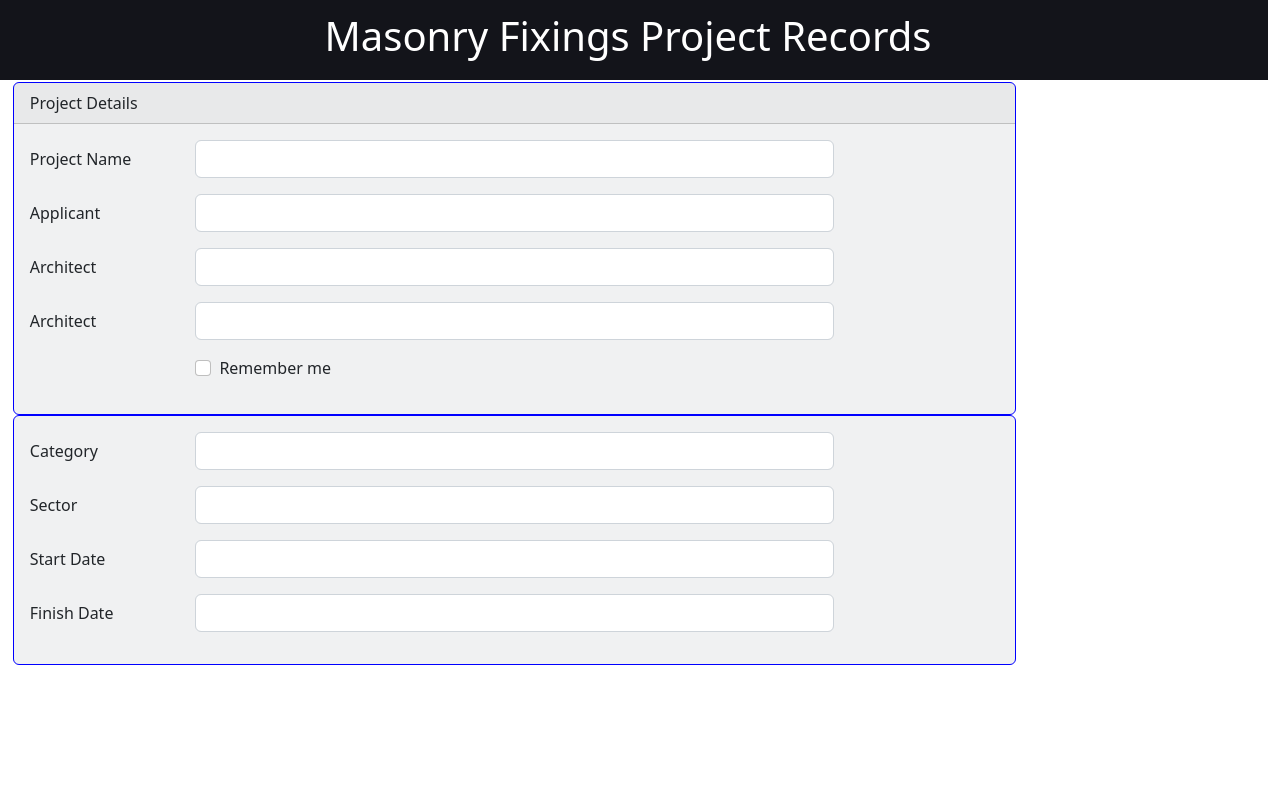
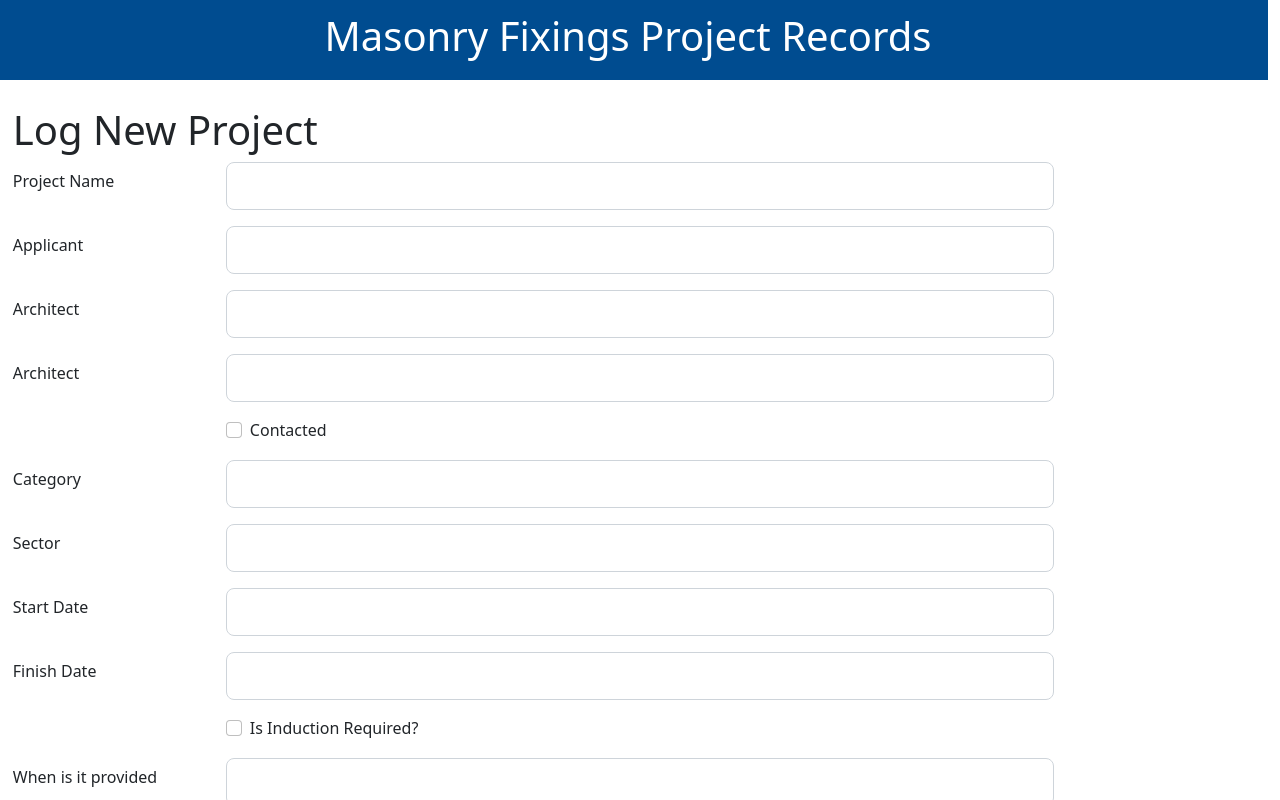
Before and after one commit to carrold8/MasonryFixingsProjectRecord, a React (Create React App) app in the folder masonry-project-record/: page /project-setup in a window 1280 px wide. Built offline with nearby package versions, Linux system fonts and the light colour scheme; sample sign-in values are in the browser's storage.

Commit message:
save to go upstairs

```diff
--- a/masonry-project-record/src/Components/Navigation/Header/Header.css
+++ b/masonry-project-record/src/Components/Navigation/Header/Header.css
@@ -1,6 +1,6 @@
 
 .header-row{
-    background-color: #13141a;
+    background-color: #004c90;
     height: 10vh;
     display: flex;
     justify-content: center;
--- a/masonry-project-record/src/Components/Navigation/PrivateRoute/PrivateRoute.js
+++ b/masonry-project-record/src/Components/Navigation/PrivateRoute/PrivateRoute.js
@@ -13,10 +13,10 @@ function PrivateRoute() {
                 <div>
                     <Header/>
                 </div>
-                <div style={{display: 'flex', marginTop: '7vh'}}>
+                <div style={{display: 'flex', marginTop: '10vh'}}>
 
 
-                    <div style={{overflow: 'auto', height: '93vh', width: '100%'}}>
+                    <div style={{overflow: 'auto', height: '90vh', width: '100%'}}>
                         <Outlet/>
                     </div>
 
--- a/masonry-project-record/src/Components/Navigation/ProjectSetUp/ProjectSetUp.js
+++ b/masonry-project-record/src/Components/Navigation/ProjectSetUp/ProjectSetUp.js
@@ -5,80 +5,104 @@ function ProjectSetUp(){
 
     return(
         <div style={{marginTop: '2%', marginLeft: '1%', marginRight: '1%'}}>
-            <Card style={{borderColor: 'blue',backgroundColor: '#f0f1f2', width: '80%'}}>
-                <Card.Header>Project Details</Card.Header>
-                <Card.Body>
+
+            <h1>Log New Project</h1>
+
                     <Form>
                         <Form.Group as={Row} className="mb-3">
-                            <Form.Label column sm={2} >Project Name</Form.Label>
+                            <Form.Label size="lg" column sm={2} >Project Name</Form.Label>
                             <Col sm={8}>
-                                <Form.Control/>
+                                <Form.Control size="lg"/>
                             </Col>
                         </Form.Group>
                         <Form.Group as={Row} className="mb-3">
-                            <Form.Label column sm={2} >Applicant</Form.Label>
+                            <Form.Label size="lg" column sm={2} >Applicant</Form.Label>
                             <Col sm={8}>
-                                <Form.Control/>
+                                <Form.Control size="lg"/>
                             </Col>
                         </Form.Group>
                         <Form.Group as={Row} className="mb-3">
-                            <Form.Label column sm={2}>Architect</Form.Label>
+                            <Form.Label size="lg" column sm={2}>Architect</Form.Label>
                             <Col sm={8}>
-                                <Form.Control/>
+                                <Form.Control size="lg"/>
                             </Col>
                         </Form.Group>
 
-                        <Form.Group as={Row} className="mb-3">
-                            <Form.Label column sm={2}>Architect</Form.Label>
+                        <Form.Group  as={Row} className="mb-3">
+                            <Form.Label size="lg" column sm={2}>Architect</Form.Label>
                             <Col sm={8}>
-                                <Form.Control/>
+                                <Form.Control size="lg"/>
                             </Col>
                         </Form.Group>
 
                         <Form.Group as={Row} className="mb-3" controlId="formHorizontalCheck">
                             <Col sm={{ span: 10, offset: 2 }}>
-                            <Form.Check label="Remember me" />
+                            <Form.Check label="Contacted" />
+                            </Col>
+                        </Form.Group>
+
+
+                        <Form.Group  as={Row} className="mb-3">
+                            <Form.Label size="lg" column sm={2} >Category</Form.Label>
+                            <Col sm={8}>
+                                <Form.Control size="lg"/>
+                            </Col>
+                        </Form.Group>
+                        <Form.Group as={Row} className="mb-3">
+                            <Form.Label size="lg" column sm={2} >Sector</Form.Label>
+                            <Col sm={8}>
+                                <Form.Control size="lg"/>
+                            </Col>
+                        </Form.Group>
+                        <Form.Group as={Row} className="mb-3">
+                            <Form.Label size="lg" column sm={2}>Start Date</Form.Label>
+                            <Col sm={8}>
+                                <Form.Control size="lg"/>
+                            </Col>
+                        </Form.Group>
+
+                        <Form.Group as={Row} className="mb-3">
+                            <Form.Label size="lg" column sm={2}>Finish Date</Form.Label>
+                            <Col sm={8}>
+                                <Form.Control size="lg"/>
+                            </Col>
+                        </Form.Group>
+
+
+
+                        <Form.Group as={Row} className="mb-3" controlId="formHorizontalCheck">
+                            <Col sm={{ span: 10, offset: 2 }}>
+                            <Form.Check label="Is Induction Required?" />
+                            </Col>
+                        </Form.Group>
+                        <Form.Group as={Row} className="mb-3">
+                            <Form.Label size="lg" column sm={2}>When is it provided</Form.Label>
+                            <Col sm={8}>
+                                <Form.Control size="lg"/>
+                            </Col>
+                        </Form.Group>
+
+                        <Form.Group as={Row} className="mb-3" controlId="formHorizontalCheck">
+                            <Col sm={{ span: 10, offset: 2 }}>
+                            <Form.Check label="Were you inducted?" />
+                            </Col>
+                        </Form.Group>
+                        <Form.Group as={Row} className="mb-3">
+                            <Form.Label size="lg" column sm={2}>Name</Form.Label>
+                            <Col sm={8}>
+                                <Form.Control size="lg"/>
+                            </Col>
+                        </Form.Group>
+                        <Form.Group as={Row} className="mb-3">
+                            <Form.Label size="lg" column sm={2}>Date</Form.Label>
+                            <Col sm={8}>
+                                <Form.Control size="lg"/>
                             </Col>
                         </Form.Group>
 
                     </Form>
 
-                </Card.Body>
-            </Card>
 
-            <Card style={{borderColor: 'blue',backgroundColor: '#f0f1f2', width: '80%'}}>
-                <Card.Body>
-                    <Form>
-                        <Form.Group as={Row} className="mb-3">
-                            <Form.Label column sm={2} >Category</Form.Label>
-                            <Col sm={8}>
-                                <Form.Control/>
-                            </Col>
-                        </Form.Group>
-                        <Form.Group as={Row} className="mb-3">
-                            <Form.Label column sm={2} >Sector</Form.Label>
-                            <Col sm={8}>
-                                <Form.Control/>
-                            </Col>
-                        </Form.Group>
-                        <Form.Group as={Row} className="mb-3">
-                            <Form.Label column sm={2}>Start Date</Form.Label>
-                            <Col sm={8}>
-                                <Form.Control/>
-                            </Col>
-                        </Form.Group>
-
-                        <Form.Group as={Row} className="mb-3">
-                            <Form.Label column sm={2}>Finish Date</Form.Label>
-                            <Col sm={8}>
-                                <Form.Control/>
-                            </Col>
-                        </Form.Group>
-
-                    </Form>
-
-                </Card.Body>
-            </Card>
         </div>
     );
 
```
